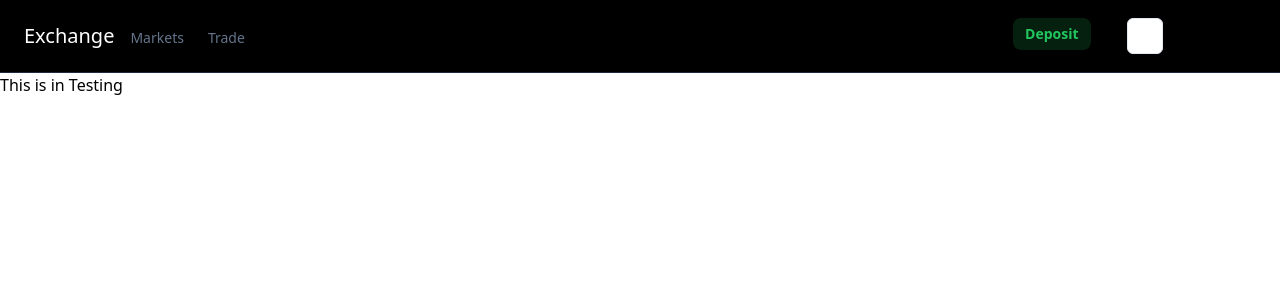
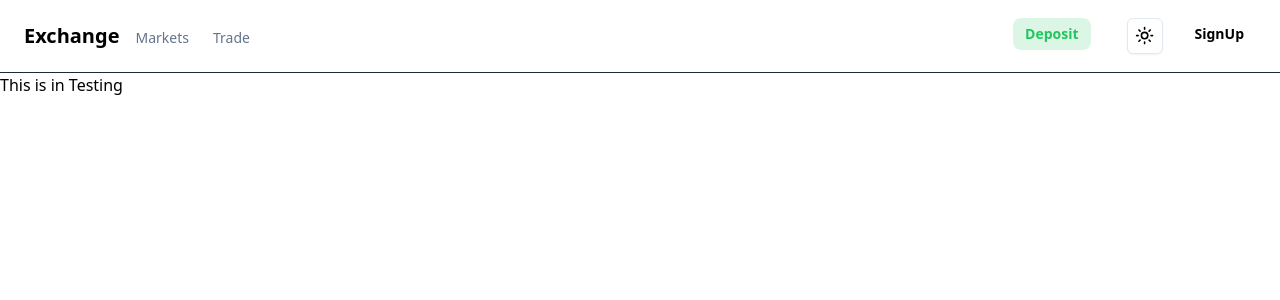
Before and after one commit to manideep1428/web3_binance, a Next.js app: page /auth/signup in a window 1280 px wide. Shown: the top 300 px of the page. Built offline with nearby package versions, Linux system fonts and the light colour scheme.

Commit message:
Added features

```diff
--- a/app/page.tsx
+++ b/app/page.tsx
@@ -1,4 +1,4 @@
-'use client'
+"use client";
 
 import { useEffect, useState } from "react";
 import { getCrypto } from "@/app/utils/ServerProps";
@@ -9,21 +9,20 @@ import Deposit from "@/components/Deposit";
 import useOnlineStatus from "@/hooks/onlineChecker";
 
 export default function Home() {
-  const isOnline  = useOnlineStatus();
+  const isOnline = useOnlineStatus();
   const [cryptoData, setCryptoData] = useState<any[]>([]);
   const [loading, setLoading] = useState<boolean>(true);
-  const [depositPage ,setDepositPage] = useState(false)
+  const [depositPage, setDepositPage] = useState(false);
   const router = useRouter();
 
   useEffect(() => {
     const fetchAndUpdateCryptoData = async () => {
       const data = await getCrypto();
       setCryptoData((prevData) => {
-        const updatedData = data.map((newItem:any) => {
+        const updatedData = data.map((newItem: any) => {
           const existingItem = prevData.find(item => item.id === newItem.id);
           return existingItem ? { ...existingItem, ...newItem } : newItem;
         });
-        console.log(updatedData);
         setLoading(false);
         return updatedData;
       });
@@ -42,17 +41,17 @@ export default function Home() {
   };
 
   return (
-    <main className="flex min-h-screen bg-black text-white flex-col items-center justify-between p-4">
+    <main className="flex min-h-screen dark:bg-black dark:text-white bg-white text-black flex-col items-center justify-between p-4">
       <div className="w-full overflow-x-auto shadow-md sm:rounded-lg">
         {loading ? (
           <div className="flex justify-center items-center text-xl p-4">
-            { isOnline ? "Loading......" : "Sorry, you are not connected"}
+            {isOnline ? "Loading......" : "Sorry, you are not connected"}
           </div>
         ) : (
           <div className="grid grid-cols-1 gap-4 sm:hidden">
             {cryptoData.map(eachCrypto => (
               <div key={eachCrypto.id} onClick={() => handleRedirect(eachCrypto.symbol, eachCrypto.image)}
-                className="bg-gray-900 p-4 rounded-lg hover:bg-gray-800 transition-colors duration-200">
+                className="bg-white text-black dark:bg-black p-4 rounded-lg hover:bg-gray-300 dark:hover:bg-gray-800 transition duration-600">
                 <div className="flex items-center gap-3 mb-2">
                   <Image src={eachCrypto.image} width={30} height={30} alt={eachCrypto.name} />
                   <span className="font-medium">{eachCrypto.name}</span>
@@ -73,8 +72,8 @@ export default function Home() {
           </div>
         )}
         {!loading && (
-          <table className="w-full text-sm text-left rtl:text-right hidden sm:table">
-            <thead className="text-xl font-semibold bg-gray-900 uppercase">
+          <table className="w-full  text-sm text-left rtl:text-right hidden sm:table dark:border-gray-700 dark:shadow-gray-700 border-gray-300 shadow-gray-300 shadow-lg dark:shadow-lg">
+            <thead className="text-xl text-black bg-white font-semibold dark:bg-gray-900  uppercase">
               <tr>
                 <th scope="col" className="px-6 py-4">Name</th>
                 <th scope="col" className="px-6 py-4">Price</th>
@@ -86,7 +85,7 @@ export default function Home() {
             <tbody>
               {cryptoData.map(eachCrypto => (
                 <tr key={eachCrypto.id} onClick={() => handleRedirect(eachCrypto.symbol, eachCrypto.image)}
-                  className="border-b border-gray-700 hover:cursor-pointer hover:bg-gray-800 transition-colors duration-200">
+                  className="border-b dark:border-gray-700 border-gray-300 hover:cursor-pointer hover:bg-gray-200 dark:hover:bg-gray-700 transition-colors duration-200">
                   <th scope="row" className="px-6 py-4 font-medium whitespace-nowrap">
                     <div className="flex items-center gap-3">
                       <Image src={eachCrypto.image} width={30} height={30} alt={eachCrypto.name} />
--- a/components/Appbar.tsx
+++ b/components/Appbar.tsx
@@ -41,10 +41,10 @@ export const Appbar = () => {
     );
 
     return (
-        <div className="text-white bg-black border-b border-slate-800">
+        <div className="text-black bg-white  dark:text-white dark:bg-black  border-b border-slate-800">
             <div className="flex justify-between items-center p-2">
                 <div className="flex items-center">
-                    <div className="text-xl pl-4 cursor-pointer text-white" onClick={() => router.push('/')}>
+                    <div className="text-xl pl-4 cursor-pointer font-semibold dark:text-white" onClick={() => router.push('/')}>
                         Exchange
                     </div>
                     {!isMobile && (
```
